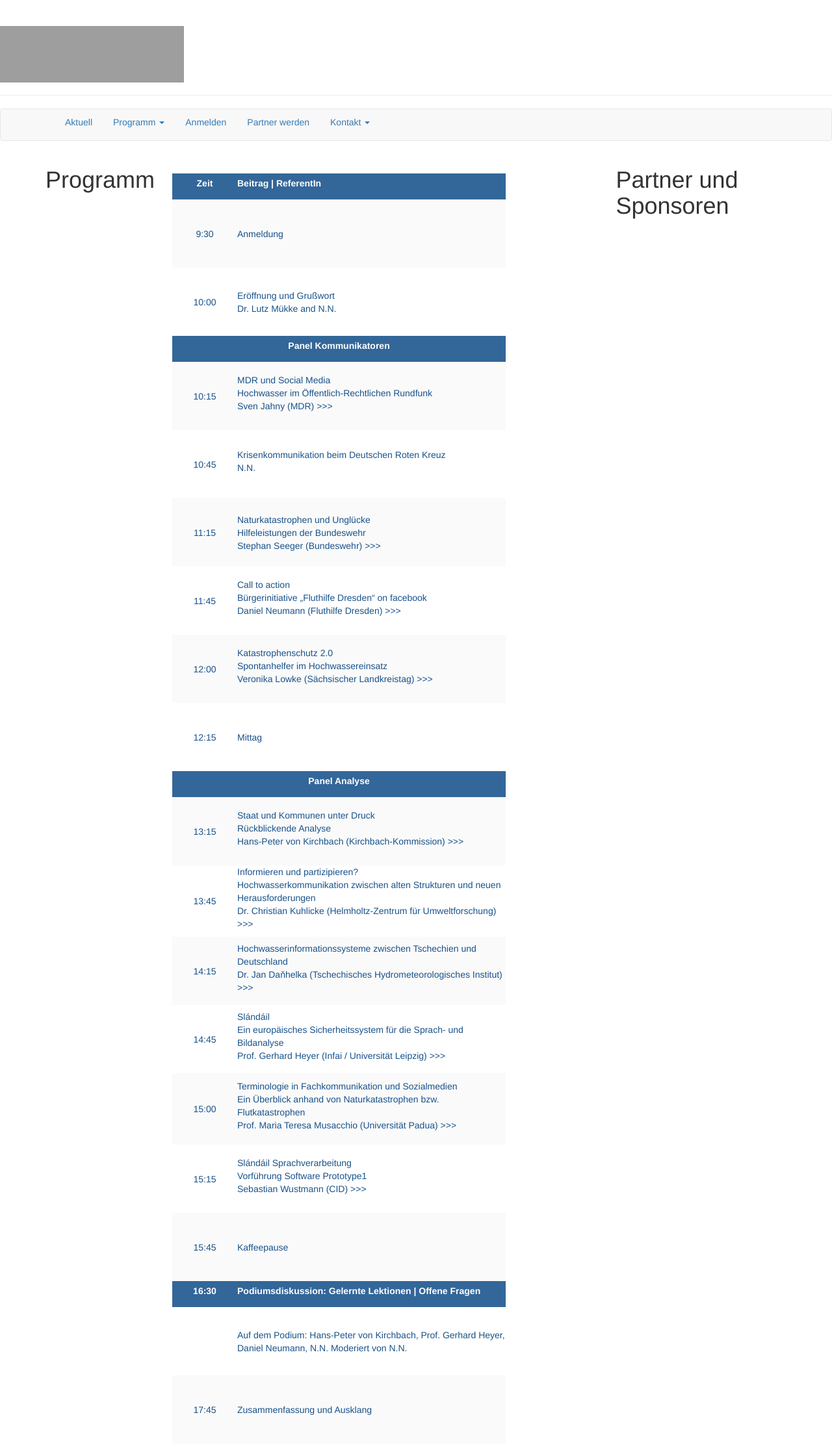
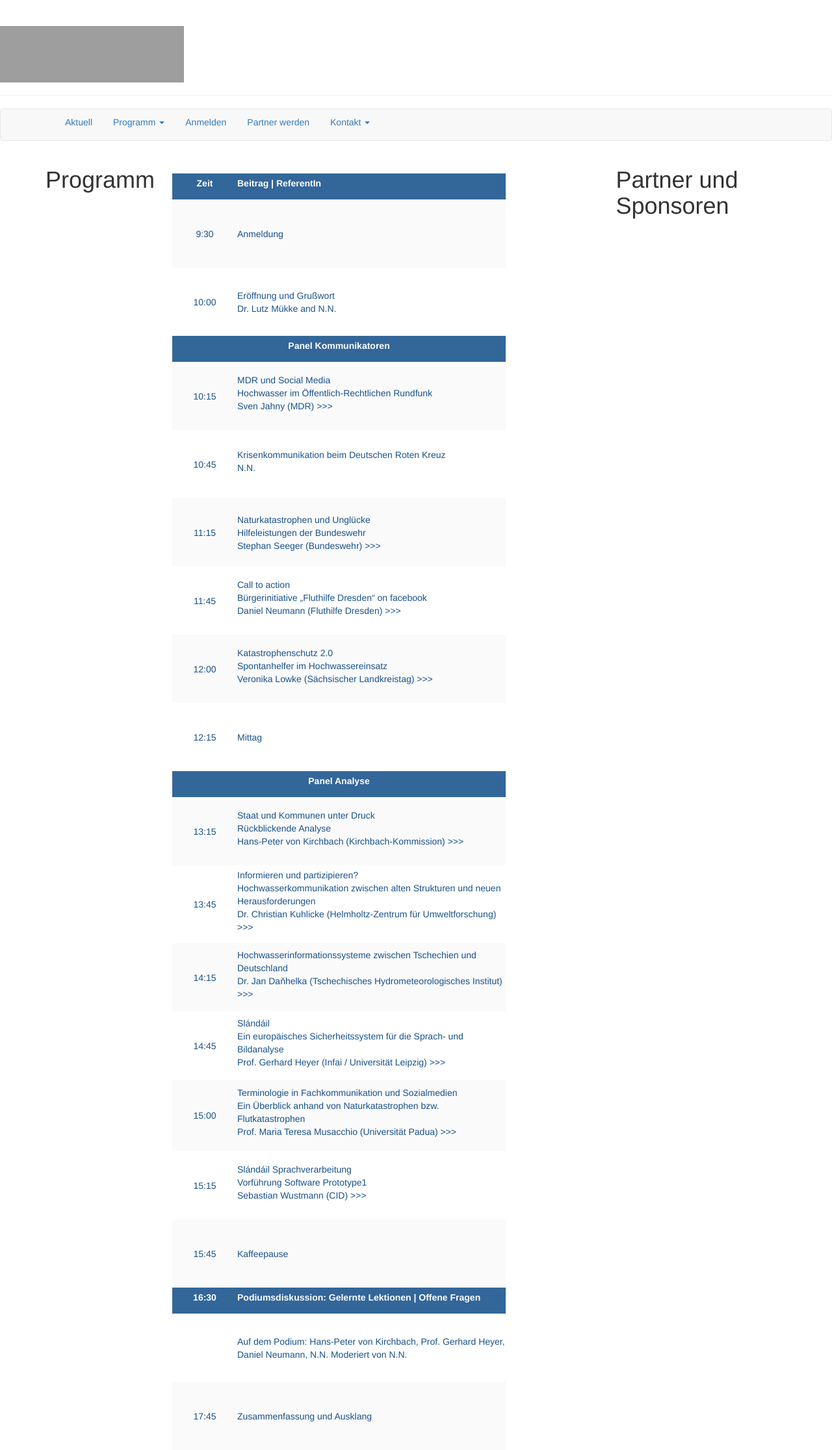
Before and after one commit to susedev/test, a Jekyll site: the page built from programm-uebersicht.html, in a window 1280 px wide. Shown: the whole page at 65% size. Built offline with Jekyll 4.4.1, drawn with Linux system fonts in a browser that asks for light colours; nearby versions of some CDN libraries; grey boxes are pictures that could not be loaded.

Commit message:
Edit from JekyllCMS

```diff
--- a/programm-uebersicht.html
+++ b/programm-uebersicht.html
@@ -84,8 +84,8 @@ title: Programm
 			</td>
 		</tr>
 		<tr>
-			<td style="background-color: rgb(255, 255, 255); border-color: rgb(255, 255, 255); text-align: center; vertical-align: middle; width: 100px; height: 110px;"><span style="color:#19528A;">13:45</span></td>
-			<td style="background-color: rgb(255, 255, 255); border-color: rgb(255, 255, 255); text-align: left; vertical-align: middle; height: 110px;">
+			<td style="background-color: rgb(255, 255, 255); border-color: rgb(255, 255, 255); text-align: center; vertical-align: middle; width: 100px; height: 120px;"><span style="color:#19528A;">13:45</span></td>
+			<td style="background-color: rgb(255, 255, 255); border-color: rgb(255, 255, 255); text-align: left; vertical-align: middle; height: 120px;">
 			<p><a href="http://eijc.github.io/data/beitraege-und-referentinnen.html#Kuhlicke"><span style="color:#19528A;">Informieren und partizipieren?</span></a><br />
 			<span style="color:#19528A;">Hochwasserkommunikation zwischen alten Strukturen und neuen Herausforderungen<br />
 			Dr. Christian Kuhlicke (Helmholtz-Zentrum f&uuml;r Umweltforschung) </span><a href="http://eijc.github.io/data/beitraege-und-referentinnen.html#Kuhlicke"><span style="color:#19528A;">&gt;&gt;&gt;</span></a></p>
```
